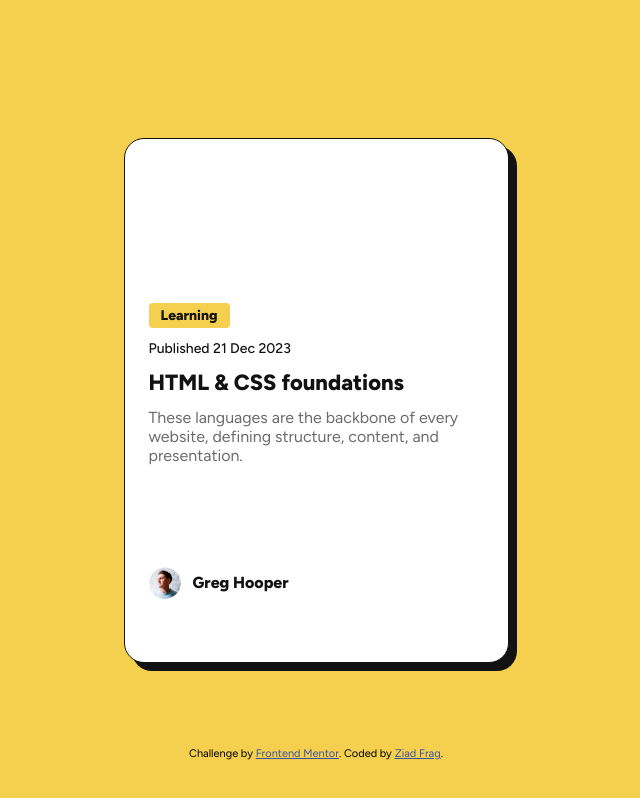
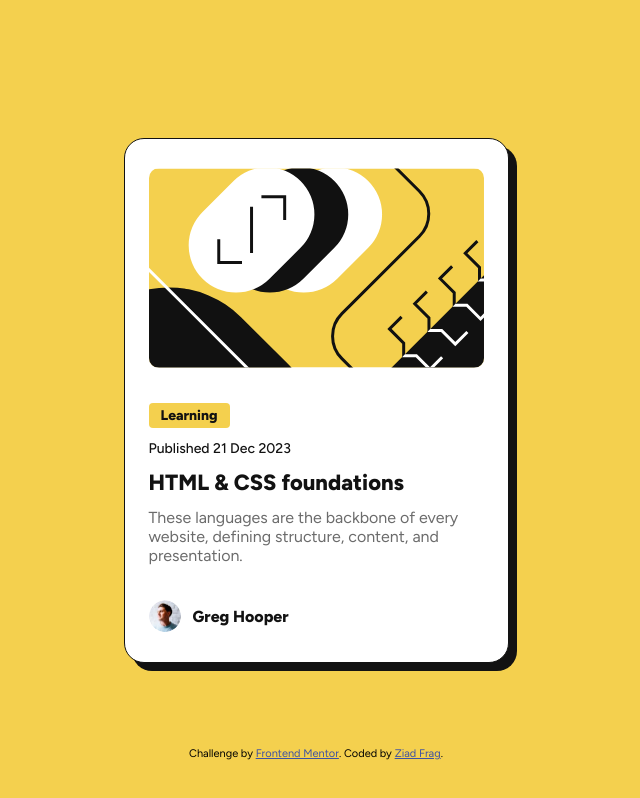
Before and after one commit to ZiadFrag/Frontend-Mentor-Tasks, a plain HTML site: page index.html in a window 1280 px wide. Shown: the whole page, without its empty margins (324-964 px from the left). Drawn offline with Linux system fonts and the light colour scheme; the site is published under a folder, as on GitHub Pages, so addresses that start at the root find nothing.

Commit message:
Fix image paths for GitHub Pages

```diff
--- a/index.html
+++ b/index.html
@@ -14,7 +14,7 @@
 </head>
 <body>
   <div class="card">
-    <img src="/assets/images/illustration-article.svg" alt="" class="img1" />
+    <img src="assets/images/illustration-article.svg" alt="" class="img1" />
     <div>
       <span class="learning">Learning</span>
 
```
